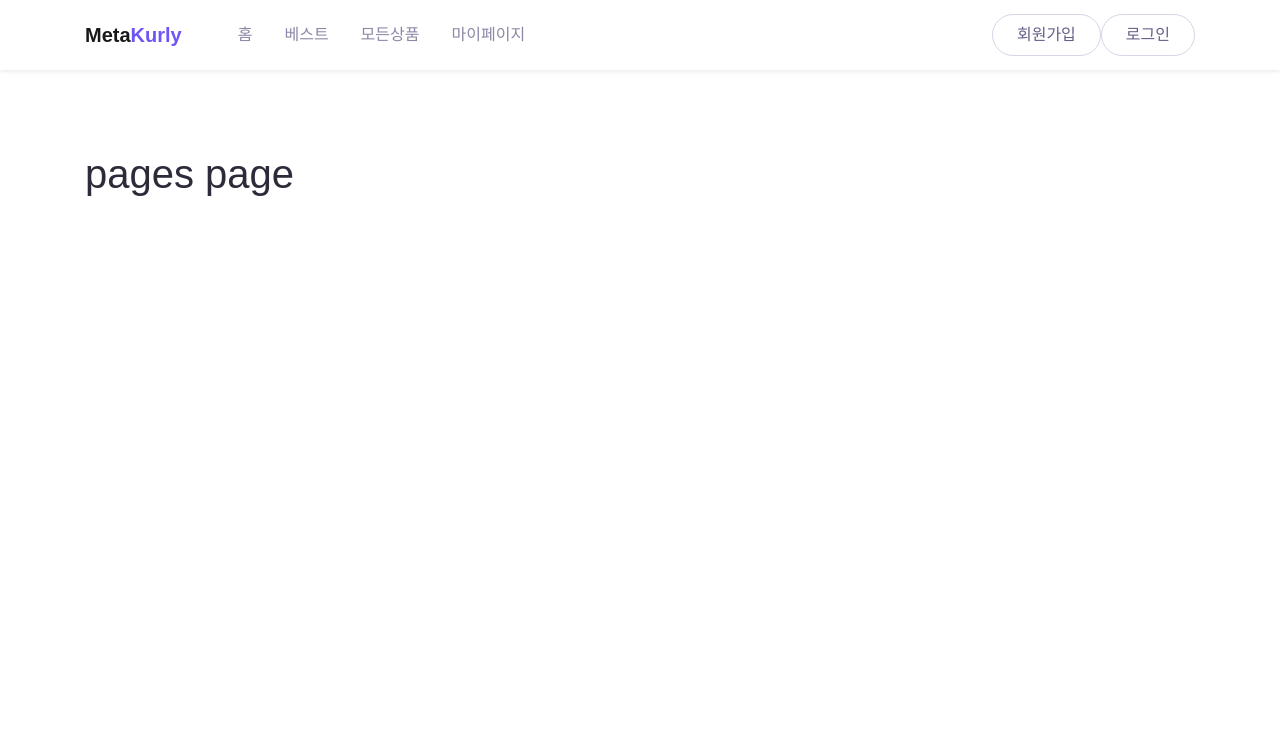
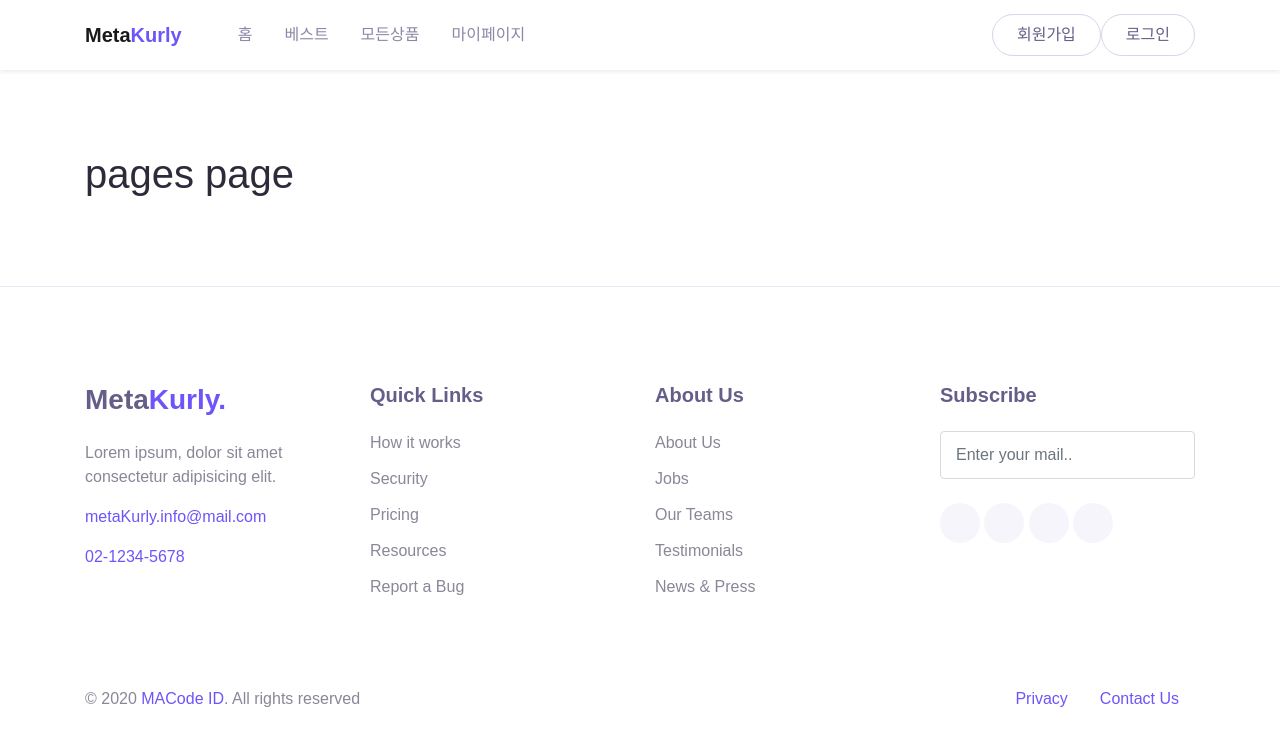
Before and after one commit to lhyeonj120/metakurly_vue_project, a Vue app: page / in a window 1280 px wide. Shown: the top 746 px of the page. Built offline with nearby package versions, Linux system fonts and the light colour scheme.

Commit message:
add footer

```diff
--- a/src/App.vue
+++ b/src/App.vue
@@ -47,6 +47,77 @@
       <router-view/>
     </div>
   </div>
+  <footer class="page-footer">
+    <div class="container">
+      <div class="row justify-content-center mb-5">
+        <div class="col-lg-3 py-3">
+          <h3>
+            Meta<span class="text-primary">Kurly.</span>
+          </h3>
+          <p>Lorem ipsum, dolor sit amet consectetur adipisicing elit.</p>
+
+          <p>
+            <a href="#">metaKurly.info@mail.com</a>
+          </p>
+          <p>
+            <a href="#">02-1234-5678</a>
+          </p>
+        </div>
+        <div class="col-lg-3 py-3">
+          <h5>Quick Links</h5>
+          <ul class="footer-menu">
+            <li><a href="#">How it works</a></li>
+            <li><a href="#">Security</a></li>
+            <li><a href="#">Pricing</a></li>
+            <li><a href="#">Resources</a></li>
+            <li><a href="#">Report a Bug</a></li>
+          </ul>
+        </div>
+        <div class="col-lg-3 py-3">
+          <h5>About Us</h5>
+          <ul class="footer-menu">
+            <li><a href="#">About Us</a></li>
+            <li><a href="#">Jobs</a></li>
+            <li><a href="#">Our Teams</a></li>
+            <li><a href="#">Testimonials</a></li>
+            <li><a href="#">News & Press</a></li>
+          </ul>
+        </div>
+        <div class="col-lg-3 py-3">
+          <h5>Subscribe</h5>
+          <form action="#">
+            <input type="text" class="form-control"
+              placeholder="Enter your mail..">
+          </form>
+
+          <div class="sosmed-button mt-4">
+            <a href="#"><span class="mai-logo-facebook-f"></span></a> <a
+              href="#"><span class="mai-logo-twitter"></span></a> <a href="#"><span
+              class="mai-logo-google"></span></a> <a href="#"><span
+              class="mai-logo-linkedin"></span></a>
+          </div>
+        </div>
+      </div>
+
+      <div class="row">
+        <div class="col-sm-6 py-2">
+          <p id="copyright">
+            &copy; 2020 <a href="https://macodeid.com/">MACode ID</a>. All
+            rights reserved
+          </p>
+        </div>
+        <div class="col-sm-6 py-2 text-right">
+          <div class="d-inline-block px-3">
+            <a href="#">Privacy</a>
+          </div>
+          <div class="d-inline-block px-3">
+            <a href="#">Contact Us</a>
+          </div>
+        </div>
+      </div>
+    </div>
+    <!-- .container -->
+  </footer>
 </template>
 
 <script>
```
